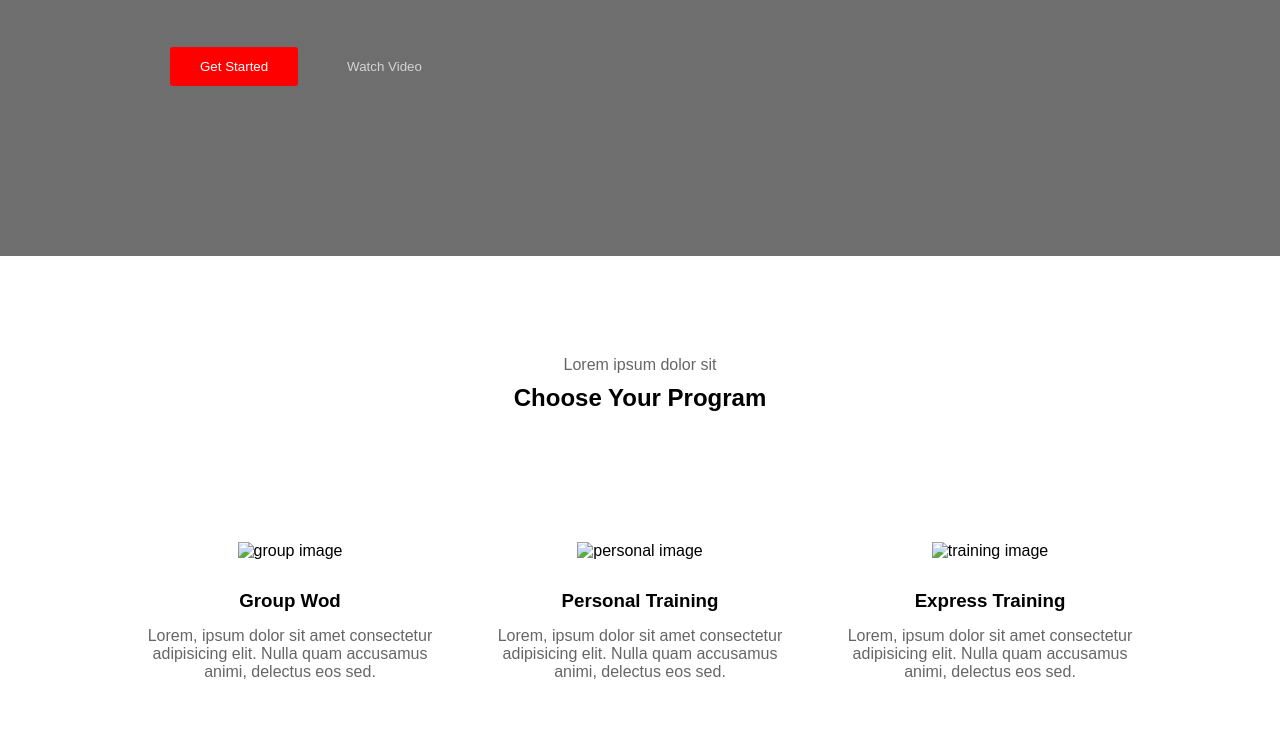
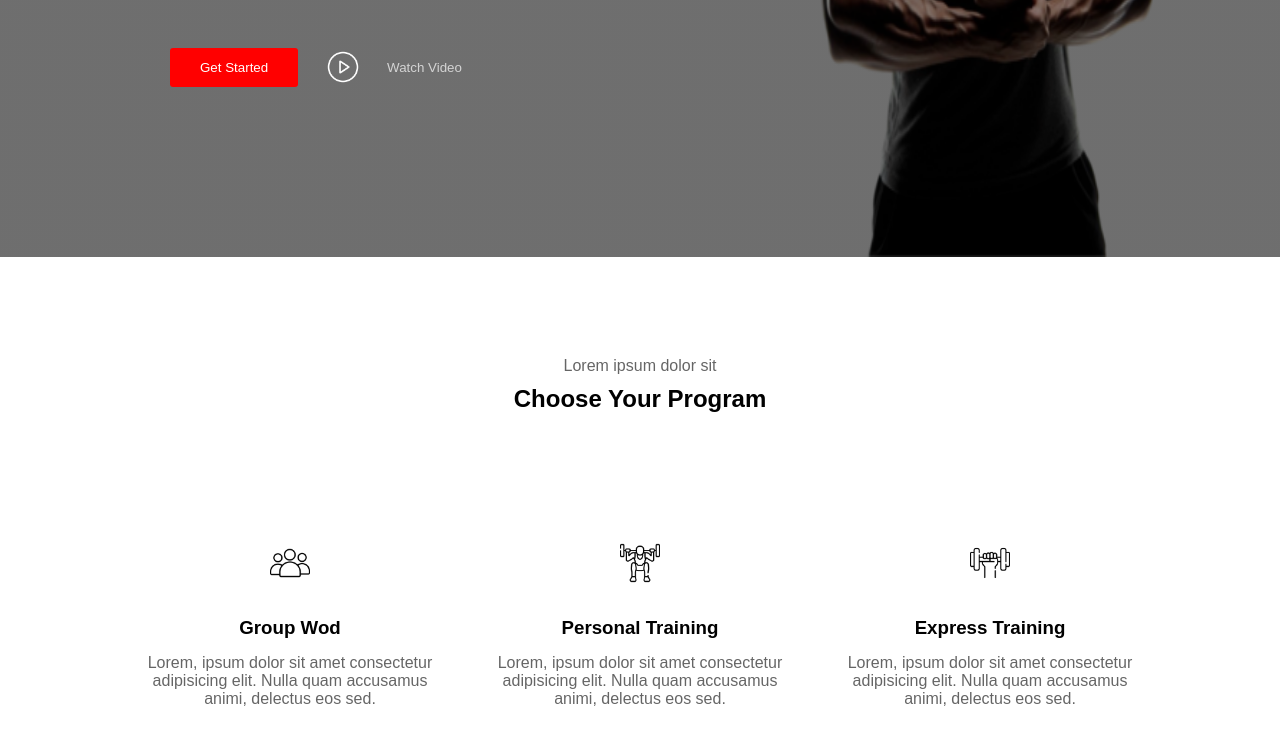
Before and after one commit to Sarra72/Gym-main-section, a plain HTML site: page index.html in a window 1280 px wide. Shown: the part 488-1232 px from the top of the page. Drawn offline with Linux system fonts and the light colour scheme; the site is published under a folder, as on GitHub Pages, so addresses that start at the root find nothing.

Commit message:
Update index.html

```diff
--- a/index.html
+++ b/index.html
@@ -29,11 +29,11 @@
                 <p>Lorem ipsum dolor sit amet consectetur adipisicing elit <br> recusandae! ipsum dolor sit.</p>
                 <div class="main-bottom">
                     <button>Get Started</button>
-                    <img src="/imgs/play.png" alt="">
+                    <img src="imgs/play.png" alt="">
                     <a href="">Watch Video</a>
                 </div>
             </section>
-            <img src="/imgs/gym guy.png" alt="" class="gym-guy">
+            <img src="imgs/gym guy.png" alt="" class="gym-guy">
 
         </main>
     </div>
@@ -44,17 +44,17 @@
 
     <div class="footer">
         <div class="foot-sec">
-            <img src="/imgs/group.png" alt="group image">
+            <img src="imgs/group.png" alt="group image">
             <h3>Group Wod</h3>
             <p>Lorem, ipsum dolor sit amet consectetur adipisicing elit. Nulla quam accusamus animi, delectus eos sed.</p>
         </div>
         <div class="foot-sec">
-            <img src="/imgs/personal.png" alt="personal image">
+            <img src="imgs/personal.png" alt="personal image">
             <h3>Personal Training</h3>
             <p>Lorem, ipsum dolor sit amet consectetur adipisicing elit. Nulla quam accusamus animi, delectus eos sed.</p>
         </div>
         <div class="foot-sec">
-            <img src="/imgs/training.png" alt="training image">
+            <img src="imgs/training.png" alt="training image">
             <h3>Express Training</h3>
             <p>Lorem, ipsum dolor sit amet consectetur adipisicing elit. Nulla quam accusamus animi, delectus eos sed.</p>
         </div>
```
